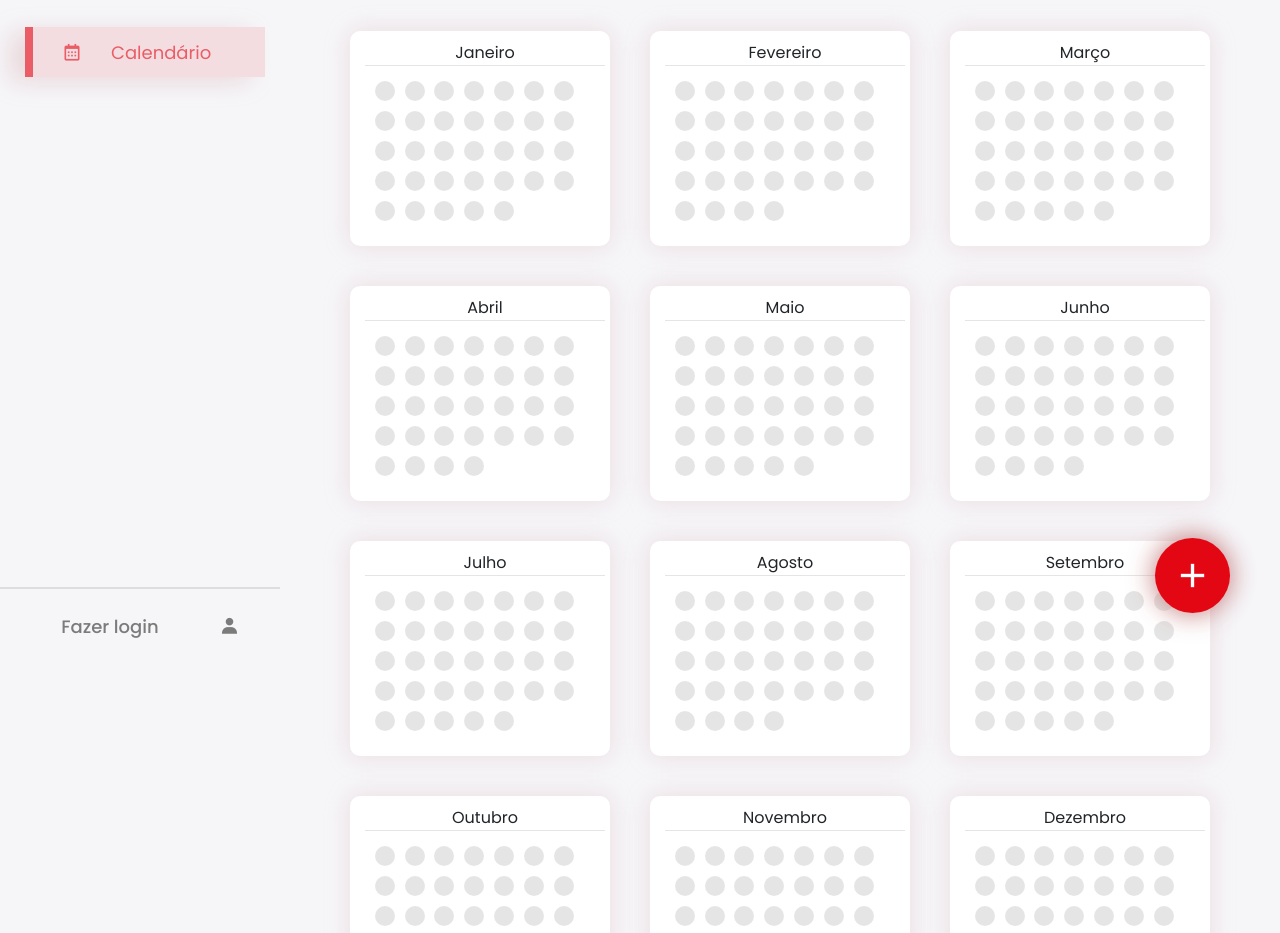
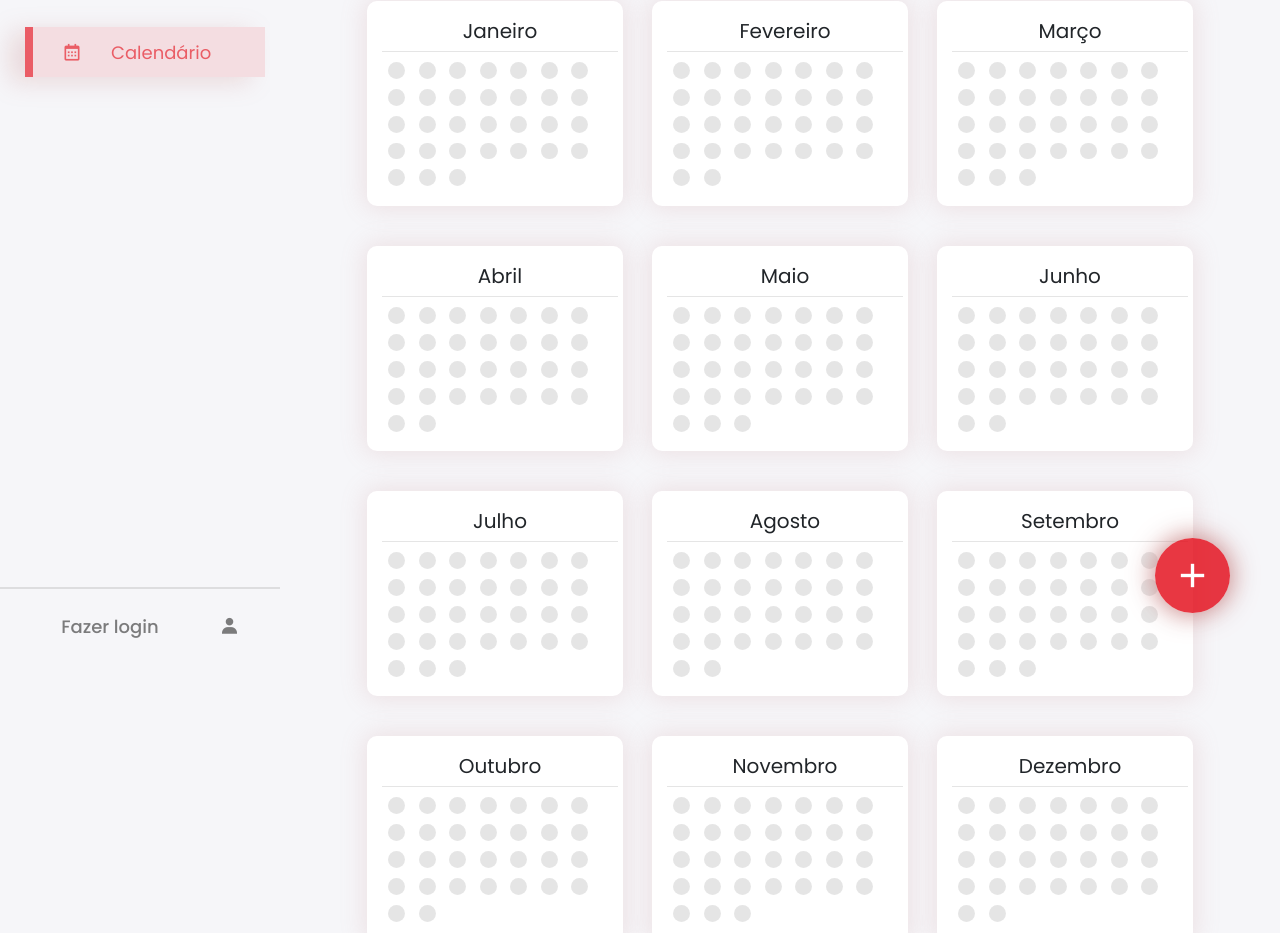
Before and after one commit to codemathsz/Sistema-Auditorio, a website: page Front-End/index.html in a window 1280 px wide. Shown: the part 137-1070 px from the top of the page. Drawn offline with nearby package versions, Linux system fonts and the light colour scheme; no server answers.

Commit message:
Arrumando css parte dos meses

```diff
--- a/Front-End/css/style.css
+++ b/Front-End/css/style.css
@@ -308,7 +308,7 @@ body {
     left: 280px;
     width: calc(100% - 280px);
     transition: all 0.5s ease;
-    padding: 50px;
+    padding: 40px 50px;
 }
 
 .sidebar.close~.home-section {
@@ -433,8 +433,16 @@ body {
     right: 0;
     bottom: 0;
     margin: 50px;
+    background-color: rgba(227, 6, 19, 0.8);
+    box-shadow: 0px 0px 25px 3px rgba(200, 132, 132, 0.9);
+    transition-duration: 0.4s;
+}
+
+.floating-button:hover {
+    cursor: pointer;
     background-color: rgba(227, 6, 19, 1);
-    box-shadow: 0px 0px 25px 3px rgba(200, 132, 132, 0.9);
+    box-shadow: 0px 0px 25px 3px rgba(200, 132, 132, 1);
+    transform: scale(1.1);
 }
 
 .floating-button i {
--- a/Front-End/css/styleMainCalendar.css
+++ b/Front-End/css/styleMainCalendar.css
@@ -13,11 +13,22 @@ body {
   z-index: 1;
 }
 
+.calendario {
+  width: 100%;
+  display: flex;
+  flex-direction: column;
+  align-items: center;
+  justify-content: center;
+}
+
 .topo-calendario {
-  width: 100%;
+  width: fit-content;
   display: flex;
   align-items: center;
   justify-content: center;
+  opacity: 0;
+  transform: translateX(-60px);
+  animation: fadeRight 1s ease-in-out forwards;
 }
 
 .topo-calendario h1 {
@@ -44,8 +55,8 @@ body {
 }
 
 .meses {
-  width: 100%;
-  margin-top: 50px;
+  width: 95%;
+  margin-top: 30px;
   background-color: transparent;
   display: flex;
   flex-direction: row;
@@ -55,14 +66,15 @@ body {
 }
 
 .mes {
-  width: 450px;
-  margin: 20px;
+  width: 30%;
+  margin: 20px auto;
   padding: 10px;
   background-color: #fff;
   border-radius: 10px;
   text-align: center;
   box-shadow: 0px 0px 25px 3px rgba(200, 132, 132, 0.18);
   transition-duration: 0.4s;
+  opacity: 0;
 }
 
 .mes:hover {
@@ -73,23 +85,24 @@ body {
 
 .mes p {
   width: 100%;
+  font-size: 20px;
   border-bottom: 1px solid rgba(0, 0, 0, 0.1);
   margin: 0 5px;
+  padding: 5px;
 }
 
 .bolinhas {
   width: 100%;
   display: flex;
-  padding: 20px;
+  padding: 2%;
   flex-direction: row;
   flex-wrap: wrap;
   justify-content: flex-start;
 }
 
 .bolinha {
-  width: 30px;
-  height: 30px;
-  margin: 5px 12.5px;
+  margin: 5px 3%;
+  padding: 3.73%;
   background-color: rgba(0, 0, 0, 0.1);
   border-radius: 30px;
 }
@@ -97,104 +110,65 @@ body {
 input[type="date"]::-webkit-inner-spin-button {
   display: none;
   -webkit-appearance: none;
-
 }
 
-@media screen and (max-width: 1600px) {
-  .mes {
-    width: 350px;
-  }
-
-  .bolinha {
-    width: 23px;
-    height: 23px;
-    margin: 5px 9px;
+@keyframes fadeIn {
+  to {
+    opacity: 1;
   }
 }
 
-@media screen and (max-width: 1440px) {
-  .mes {
-    width: 300px;
-  }
-
-  .bolinhas {
-    padding: 15px;
-  }
-
-  .bolinha {
-    width: 22px;
-    height: 22px;
-    margin: 5px 6.8px;
+@keyframes fadeRight {
+  to {
+    opacity: 1;
+    transform: translateX(0);
   }
 }
 
-@media screen and (max-width: 1366px) {
-  .mes {
-    width: 260px;
+.mes:nth-child(1) {
+  animation: fadeIn 0.5s 0.2s ease-in-out forwards;
 }
 
-  .bolinhas {
-    padding: 10px;
+.mes:nth-child(2) {
+  animation: fadeIn 0.5s 0.4s ease-in-out forwards;
 }
 
-  .bolinha {
-    width: 20px;
-    height: 20px;
-    margin: 5px 4.9px;
-  }
+.mes:nth-child(3) {
+  animation: fadeIn 0.5s 0.6s ease-in-out forwards;
 }
 
-@media screen and (max-width: 1200px) {
-  .mes {
-    width: 220px;
+.mes:nth-child(4) {
+  animation: fadeIn 0.5s 0.8s ease-in-out forwards;
 }
 
-  .bolinha {
-    width: 18px;
-    height: 18px;
-    margin: 5px 3.6px;
-  }
+.mes:nth-child(5) {
+  animation: fadeIn 0.5s 1s ease-in-out forwards;
 }
 
-@media screen and (max-width: 1024px) {
-  .mes {
-    width: 170px;
+.mes:nth-child(6) {
+  animation: fadeIn 0.5s 1.2s ease-in-out forwards;
 }
 
-  .bolinhas {
-    padding: 4px;
+.mes:nth-child(7) {
+  animation: fadeIn 0.5s 1.4s ease-in-out forwards;
 }
 
-  .bolinha {
-    width: 15px;
-    height: 15px;
-    margin: 2px;
-  }
+.mes:nth-child(8) {
+  animation: fadeIn 0.5s 1.6s ease-in-out forwards;
 }
 
-@media screen and (max-width: 425px) {
-  .mes p {
-    padding: 10%;
-    font-size: 3vw;
+.mes:nth-child(9) {
+  animation: fadeIn 0.5s 1.8s ease-in-out forwards;
 }
 
-  .setas {
-    width: 5%;
-  }
+.mes:nth-child(10) {
+  animation: fadeIn 0.5s 2s ease-in-out forwards;
 }
 
-@media screen and (max-width: 375px) {
-  .mes p {
-    padding: 0;
-    font-size: 4vw;
+.mes:nth-child(11) {
+  animation: fadeIn 0.5s 2.2s ease-in-out forwards;
 }
 
-  .setas {
-    width: 7%;
+.mes:nth-child(12) {
+  animation: fadeIn 0.5s 2.4s ease-in-out forwards;
 }
-
-  .mes {
-    width: 35%;
-    padding: 1%;
-  }
-}
--- a/Front-End/index.html
+++ b/Front-End/index.html
@@ -128,7 +128,7 @@
         <div class="home-content hide">
             <i class='bx bx-menu'></i>
         </div>
-        <div class="caledario">
+        <div class="calendario">
             <div class="topo-calendario">
                 <i class="bx bxs-chevron-left setas"></i>
                 <h1 class="titulo" id="tituloAno"></h1>
--- a/Front-End/js/calendar/calendario.js
+++ b/Front-End/js/calendar/calendario.js
@@ -6,7 +6,6 @@ const tituloAno = getById('tituloAno')
 tituloAno.innerHTML = ano
 
 const setas = document.getElementsByClassName('setas')
-console.log(setas)
 
 for (let i = 0; i < setas.length; i++) {
   setas[i].addEventListener("click", () => {
@@ -26,9 +25,9 @@ const bolinhas = document.getElementsByName('bolinhas')
 for (let i = 0; i < bolinhas.length; i++) {
   resto++
   if (resto%2 == 0) {
-    controlador = 32
+    controlador = 30
   } else {
-    controlador = 33
+    controlador = 31
   }
   for (let j = 0; j < controlador; j++) {
     const bolinha = createNode('div')
```
Lines whose indentation alone changed are shown as unchanged.
